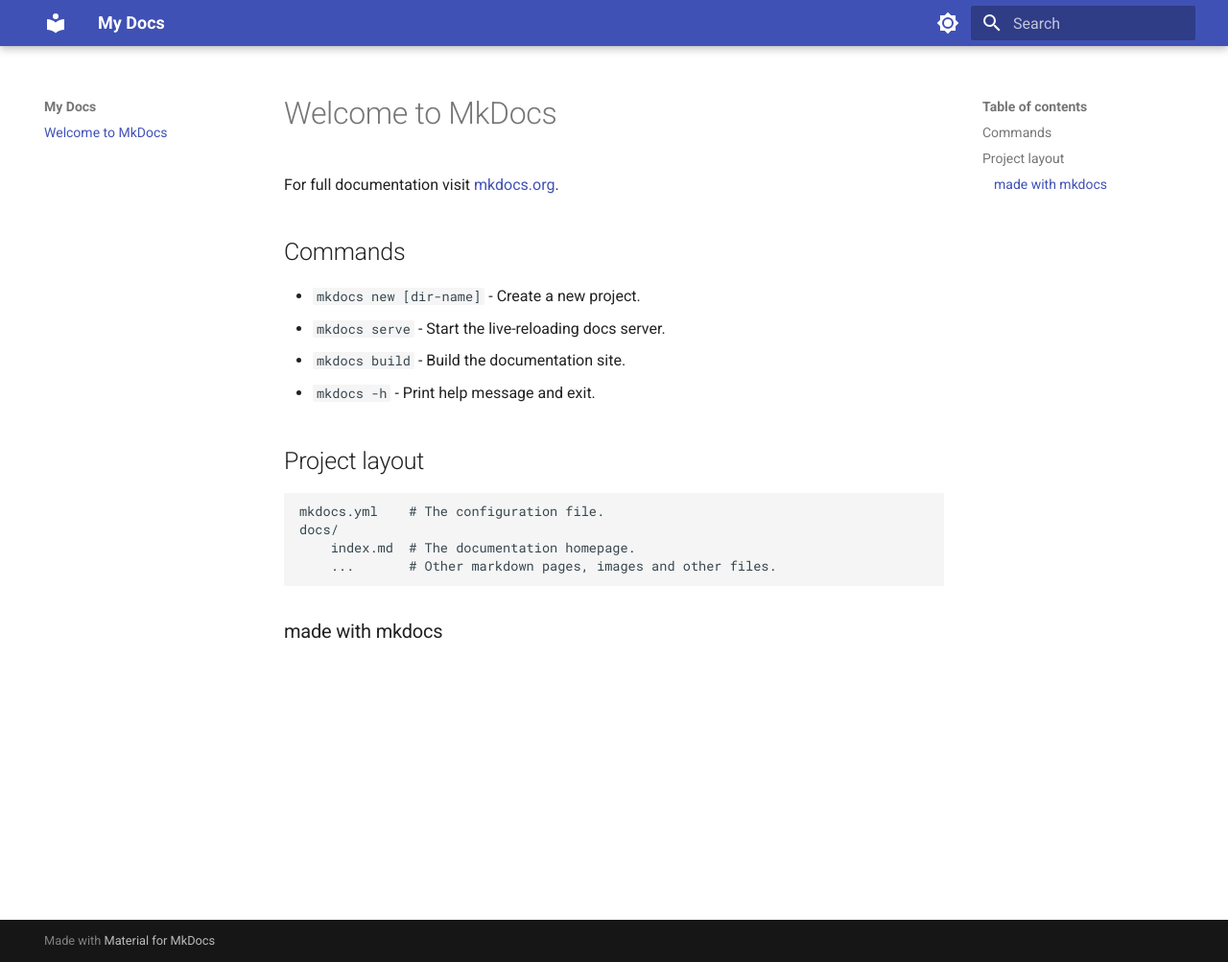
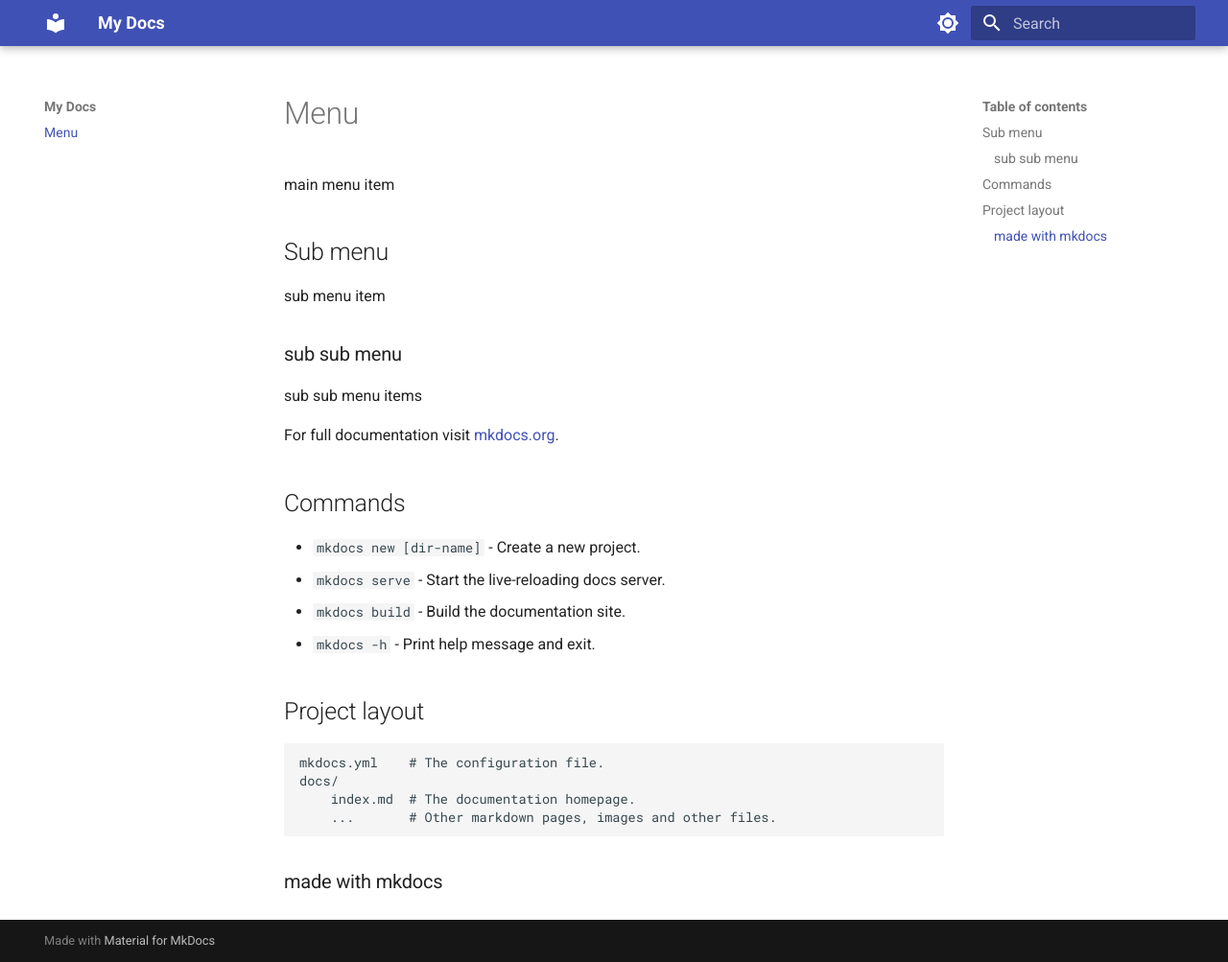
Before and after one commit to akhil4chelsia/akhil4chelsia.github.io, an MkDocs documentation site: the page built from docs/index.md, in a window 1280 px wide and 1003 px high. Shown: the whole window at 96% size. Built offline with MkDocs 1.6.1 and Material for MkDocs 9.7.7, drawn with Linux system fonts in a browser that asks for light colours.

Commit message:
check menu

```diff
--- a/docs/index.md
+++ b/docs/index.md
@@ -1,4 +1,14 @@
-# Welcome to MkDocs
+# Menu
+
+main menu item
+
+## Sub menu
+
+sub menu item
+
+### sub sub menu
+
+sub sub menu items
 
 For full documentation visit [mkdocs.org](https://www.mkdocs.org).
 
```
